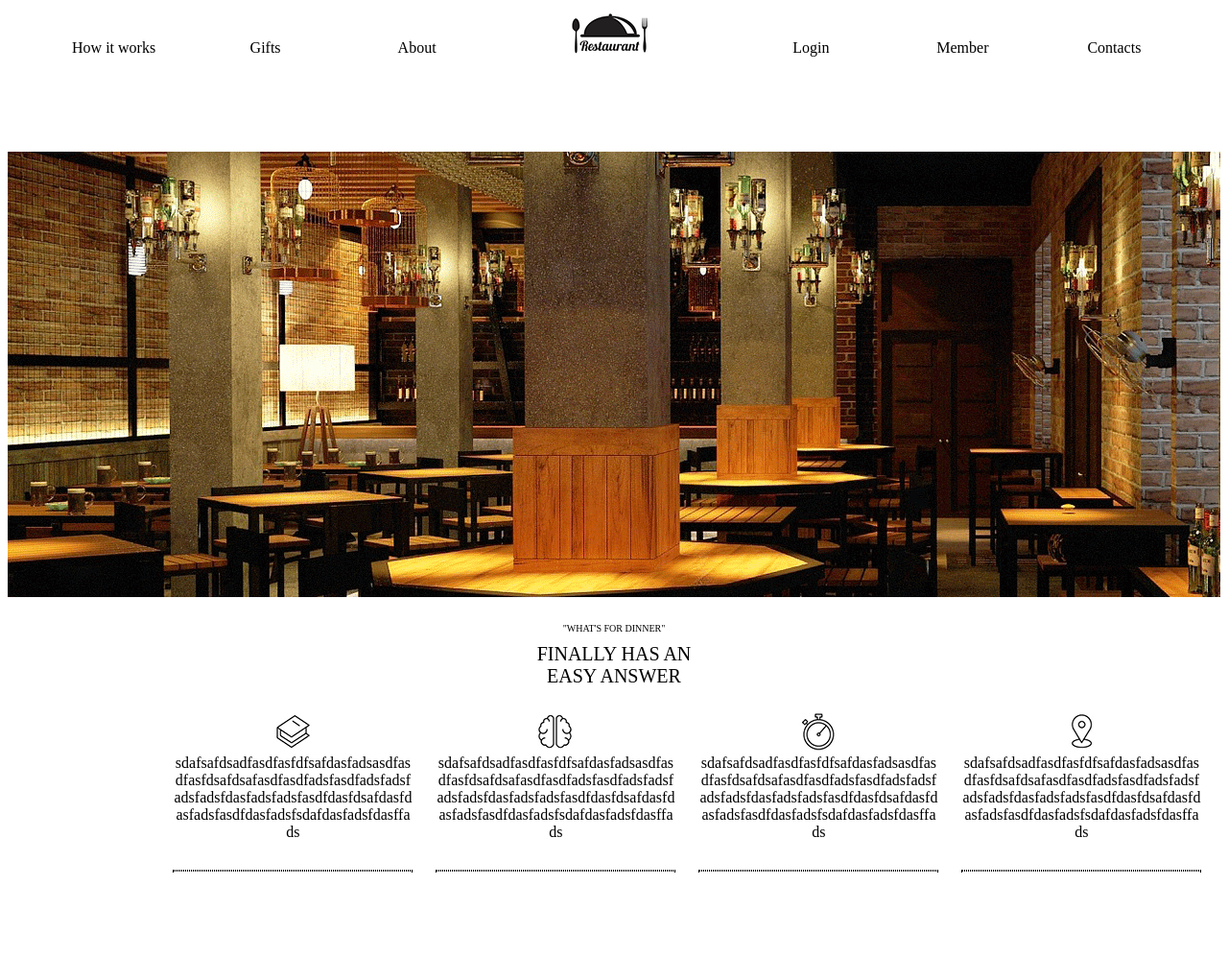
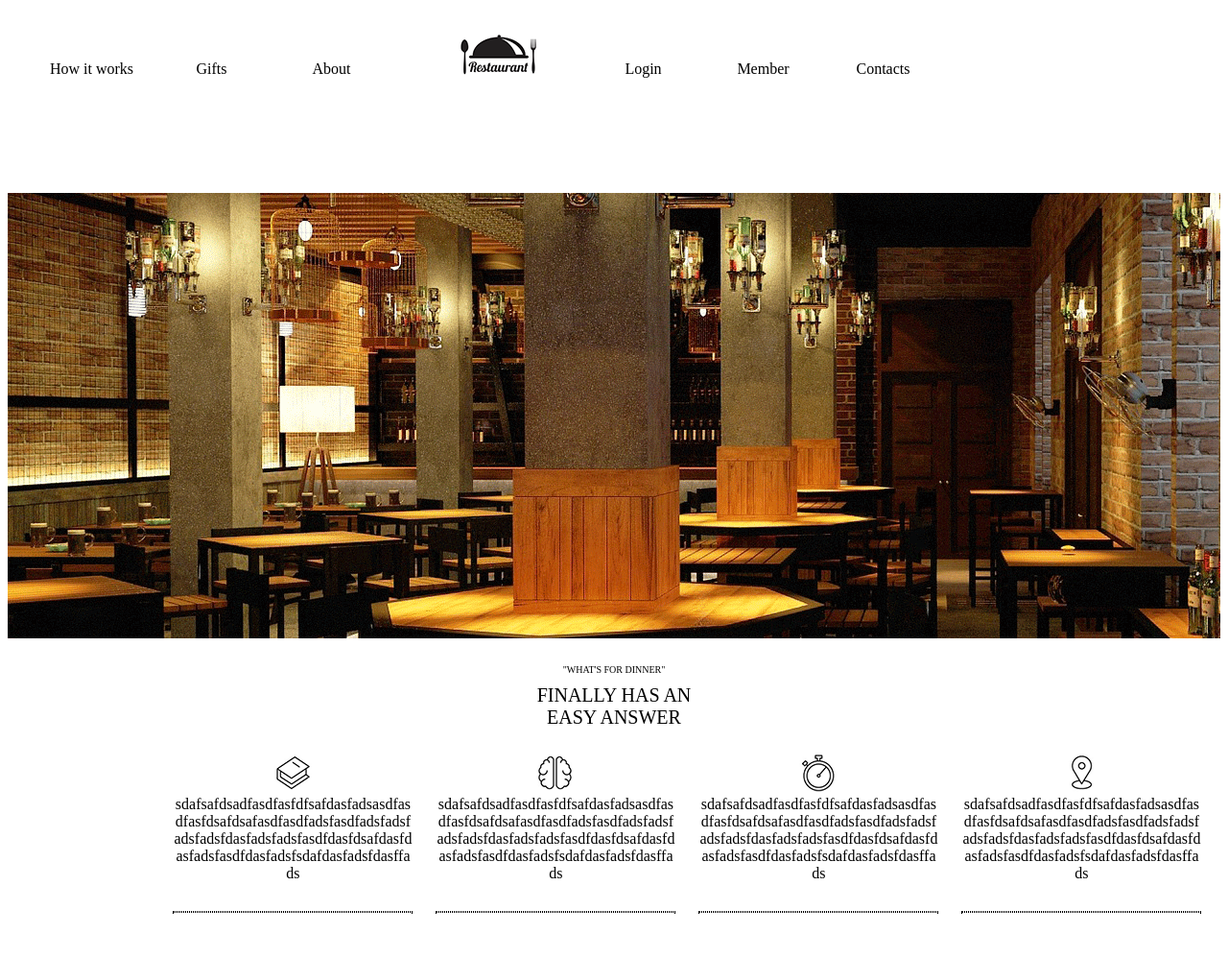
Before and after one commit to jhnoh4268/Web1-02, a plain HTML site: page index.html in a window 1280 px wide. Shown: the top 998 px of the page at 96% size. Drawn offline with Linux system fonts and the light colour scheme.

Commit message:
Update index.html

```diff
--- a/index.html
+++ b/index.html
@@ -35,7 +35,7 @@
     }
 </style>
 <body>
-    <div style="display: flex; justify-content: center; align-items: center;">
+    <div style="display: flex; justify-content: center; align-items: center; height: 100px; width: 1000px;">
     <div id="header"><a href="https://dummy page.com">How it works</a></div>
     <div id="header"><a href="https://dummy page.com">Gifts</a></div>
     <div id="header"><a href="about.html" >About</a></div>
```
